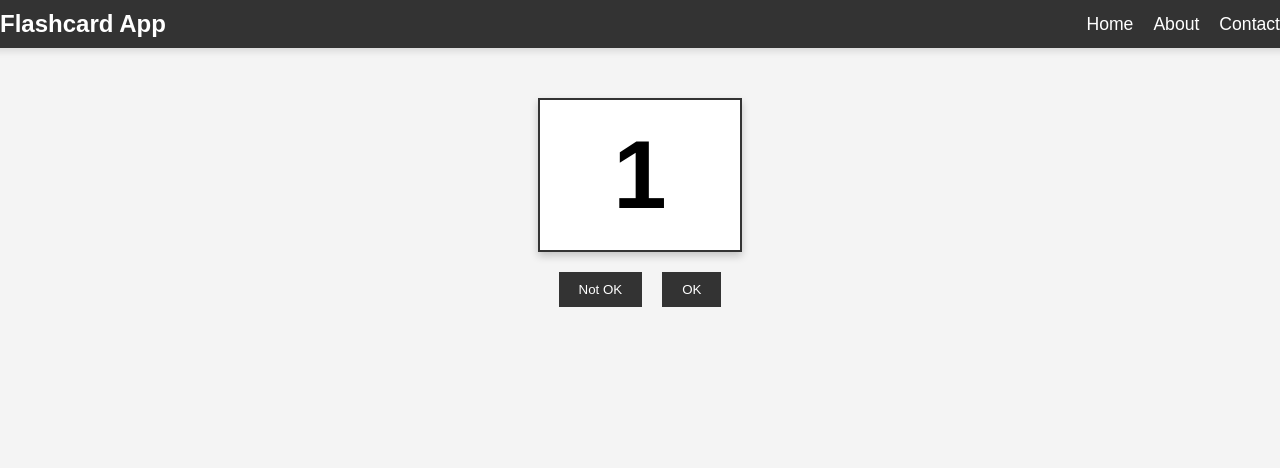
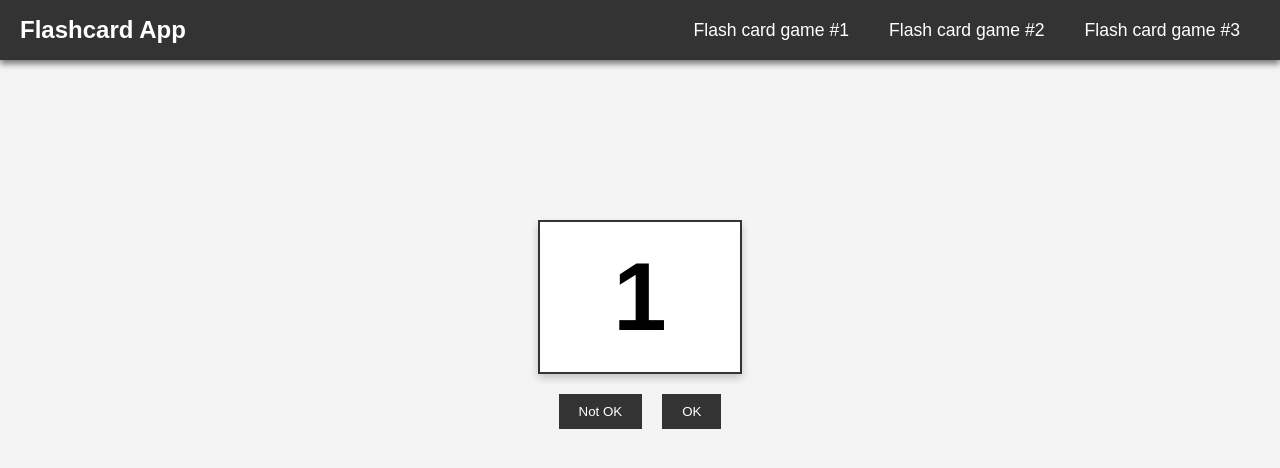
Before and after one commit to Pranux/SwipeWords, a React (Create React App) app in the folder frontend/: page / in a window 1280 px wide. Shown: the top 468 px of the page. Built offline with nearby package versions, Linux system fonts and the light colour scheme.

Commit message:
Changed user interface for a cleaner look

```diff
--- a/frontend/src/App.css
+++ b/frontend/src/App.css
@@ -4,47 +4,66 @@
   flex-direction: column;
   align-items: center;
   justify-content: flex-start;
-  height: 90vh;
+  height: 100vh;
   font-family: Arial, sans-serif;
   background-color: #f4f4f4;
+  -ms-overflow-style: none;
+  scrollbar-width: none;
+  overflow-y: scroll;
+}
+
+.App::-webkit-scrollbar {
+  display: none;
 }
 
 /* Navbar styles */
 .navbar {
-  width: 100%;
+  width: 100vw;
   background-color: #333;
   display: flex;
   justify-content: space-between;
   align-items: center;
-  padding: 10px 20px;
-  box-shadow: 0px 4px 6px rgba(0, 0, 0, 0.1);
+  height: 60px;
+  box-shadow: 0 4px 6px rgba(0, 0, 0, 0.5);
 }
 
 .navbar .logo {
   color: white;
   font-size: 1.5rem;
   font-weight: bold;
+  padding: 10px 20px;
 }
 
 .navbar ul {
   list-style: none;
   display: flex;
-  margin: 0;
+  margin: 20px;
   padding: 0;
+  position: relative;
+  height: 100%;
 }
 
 .navbar ul li {
-  margin-left: 20px;
+  height: 100%;
+  display: flex;
 }
 
 .navbar ul li a {
   color: white;
   text-decoration: none;
   font-size: 1.1rem;
+  display: flex;
+  padding: 0 20px;
+  height: 100%;
+  align-items: center;
+}
+
+.navbar ul li:hover {
+  background-color: #2E2E2E;
 }
 
 .navbar ul li a:hover {
-  text-decoration: underline;
+  color: #D2D2D2;
 }
 
 /* Flashcard styles */
@@ -58,7 +77,7 @@
   align-items: center;
   font-size: 3rem;
   box-shadow: 0 4px 8px rgba(0, 0, 0, 0.2);
-  margin-top: 50px;
+  margin-top: 20vh;
   margin-bottom: 20px;
 }
 
--- a/frontend/src/App.tsx
+++ b/frontend/src/App.tsx
@@ -1,7 +1,6 @@
 import React, { useState } from 'react';
 import {
   createBrowserRouter,
-  Link,
   RouterProvider
 } from 'react-router-dom';
 import './App.css';
@@ -30,13 +29,11 @@ function HomePage() {
     const [currentCard, setCurrentCard] = useState(0);
 
     // Array of flashcards (can be numbers or any content)
-    const tempFlashcards = [1, 2, 3, 4, 5];
+    var tempFlashcards = [1, 2, 3, 4, 5];
 
     // Event handler to go to the next flashcard
     const handleNext = () => {
-        if (currentCard < tempFlashcards.length - 1) {
-            setCurrentCard(currentCard + 1);
-        }
+        setCurrentCard((prevCard) => (prevCard + 1) % tempFlashcards.length);
     };
 
   return (
@@ -45,9 +42,9 @@ function HomePage() {
           <nav className="navbar">
               <div className="logo">Flashcard App</div>
               <ul>
-                  <li><a href="#home">Home</a></li>
-                  <li><a href="#about">About</a></li>
-                  <li><a href="#contact">Contact</a></li>
+                  <li><a href="flash-card-game-1">Flash card game #1</a></li>
+                  <li><a href="flash-card-game-2">Flash card game #2</a></li>
+                  <li><a href="flash-card-game-3">Flash card game #3</a></li>
               </ul>
           </nav>
           <div className="flashcard">
```
